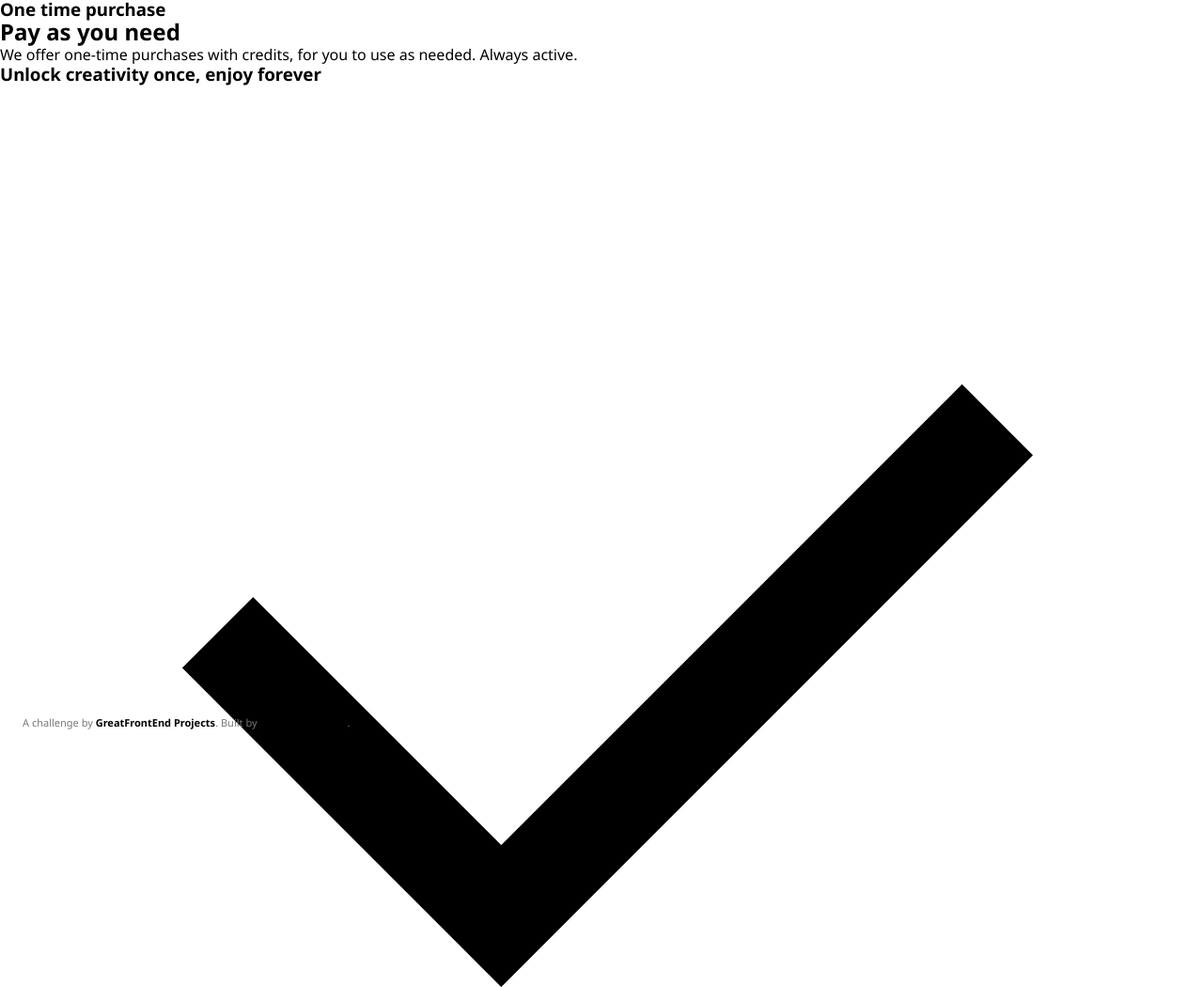
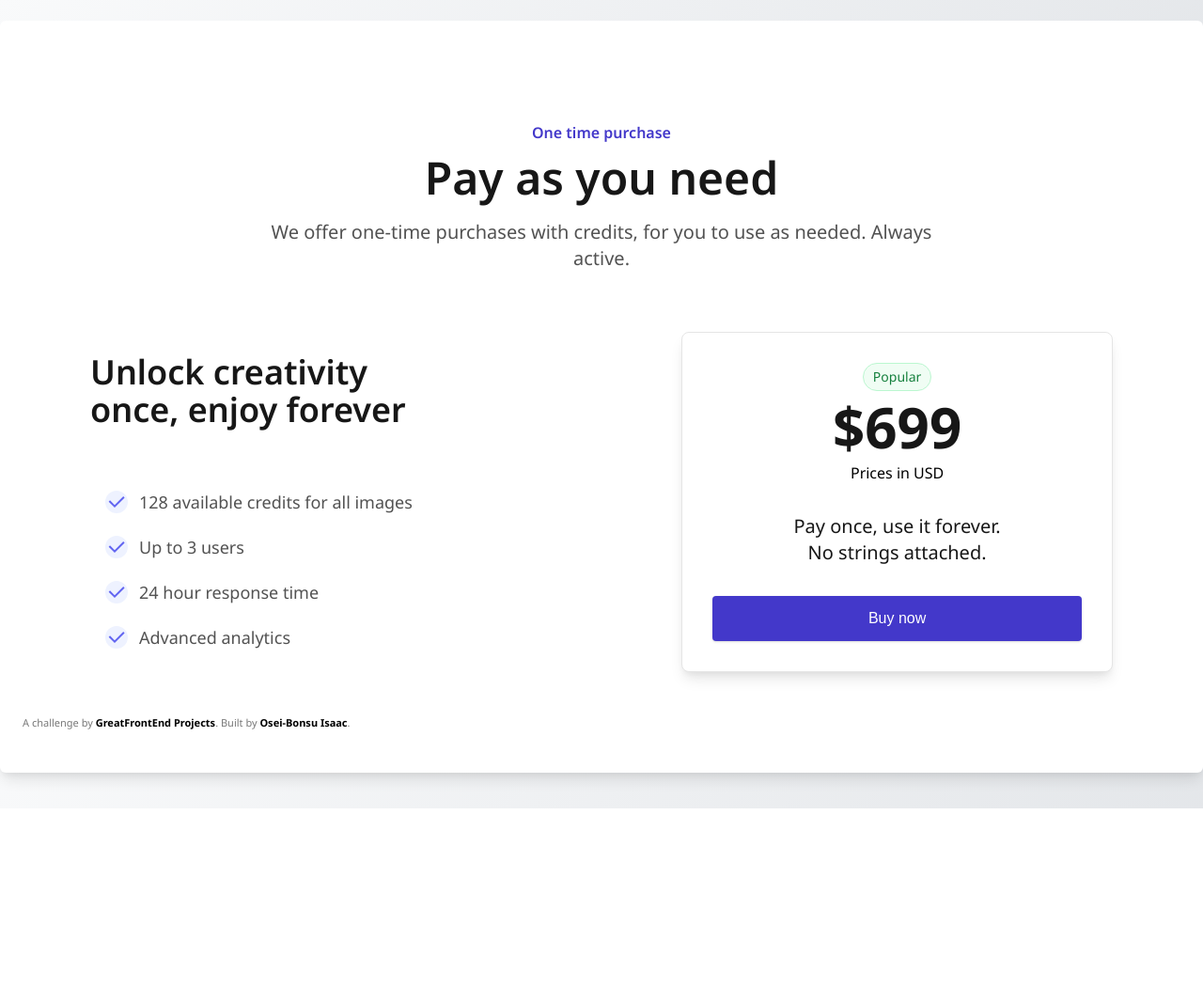
Before and after one commit to io-oseinana/GreatFrontEnd-Project, a website: page index.html in a window 1280 px wide. Shown: the top 1050 px of the page at 94% size. After the commit the page ends 860 px from the top, so only its background shows below. Drawn offline with Linux system fonts and the light colour scheme.

Commit message:
Style pricing section

```diff
--- a/css/style.css
+++ b/css/style.css
@@ -20,6 +20,7 @@
 *::before,
 *::after {
   box-sizing: border-box;
+  transition: all 0.3s ease;
 }
 
 /* Prevent font size inflation */
@@ -90,9 +91,10 @@ picture {
 /* Remove default button styles */
 
 button {
-	background: tranparent;
+	background: transparent;
 	border: none;
 	outline: none;
+  cursor: pointer;
 }
 
 /* Anything that has been anchored to should have extra scroll margin */
@@ -112,6 +114,270 @@ body {
     "Segoe UI", Roboto, Oxygen, Ubuntu, Cantarell, "Open Sans", "Helvetica Neue",
     sans-serif;
   min-height: 100vh;
+  background:
+    linear-gradient(
+      147.52deg,
+      var(--color-light-gray) 0%,
+      var(--color-border-gray)  100%
+    )
+}
+
+.pricing {
+  width: 100%;
+  height: 100vh;
+}
+
+.page-body {
+  padding: 16px;
+width: 100%;
+height: 100%;
+}
+
+.content {
+  background: var(--color-white);
+  border-radius: 6px;
+  display: flex;
+  flex-direction: column;
+  align-items: center;
+  justify-content: center;
+  box-shadow:     0px 4px 6px -2px rgba(0, 0, 0, 0.05),
+    0px 10px 15px -3px rgba(0, 0, 0, 0.1);
+    height: 100%;
+  }
+
+.section-pricing {
+  padding:  96px;
+  display: flex;
+  /* flex-direction: column; */
+  gap: 80px;
+  align-items: center;
+  justify-content: flex-start;
+}
+
+.pricing-container {
+  display: flex;
+  flex-direction: column;
+  gap: 64px;
+  align-items: center;
+  justify-content: flex-start;
+}
+
+.content-header {
+  display: flex;
+  flex-direction: column;
+  gap:  40px;
+  align-items: center;
+  justify-content: flex-start;
+}
+
+.header {
+  padding: 0px 160px 0px 160px;
+  display: flex;
+  flex-direction: column;
+  gap:  20px;
+  align-items: center;
+
+  & > p {
+    color: var(--color-dark-gray);
+    text-align: center;
+    font-size:  20px;
+    line-height: 28px;
+    font-weight: 400;
+  }
+
+
+.header-text-pair {
+  padding: 0px 40px 0px 40px;
+  display: flex;
+  flex-direction: column;
+  gap:  12px;
+  align-items: center;
+  justify-content: center;
+
+  h1 {
+      color: var(--color-dark-blue);
+      text-align: center;
+      font-size: 16px;
+      line-height: 24px;
+      font-weight: 600;
+  }
+}
+}
+
+.header-text-pair   h2 {
+  color: var(--color-black);
+  text-align: center;
+  font-size: 48px;
+  line-height: 48px;
+  font-weight: 600;
+}
+
+
+.container2 {
+  display: flex;
+  flex-direction: row;
+  gap: 32px;
+  align-items: center;
+  justify-content: center;
+  width: 100%;
+}
+
+.content3 {
+  display: flex;
+  flex-direction: column;
+  gap: 48px;
+  align-items: flex-start;
+  justify-content: flex-start;
+}
+
+.heading-and-check-items {
+  display: flex;
+  flex-direction: column;
+  gap: 64px;
+  align-items: flex-start;
+  justify-content: flex-start;
+}
+
+.heading {
+  color: var(--color-black);
+  text-align: left;
+  font-size: 36px;
+  line-height: 40px;
+  font-weight: 600;
+}
+
+.check-items {
+  padding: 0px 16px 0px 16px;
+  display: flex;
+  flex-direction: column;
+  gap: 20px;
+  align-items: flex-start;
+  justify-content: flex-start;
+}
+
+.row {
+  display: flex;
+  flex-direction: row;
+  gap:  12px;
+  align-items: center;
+  justify-content: flex-start;
+
+  & svg {
+    border-radius: 9999px;
+    background: #eef2ff;
+  color: #6366f1;
+    width: 24px;
+    height: 24px;
+  }
+
+  & p {
+      color: var(--color-dark-gray);
+      text-align: left;
+      font-size: 18px;
+      line-height: 28px;
+      font-weight:  400;
+    }
+}
+
+.price {
+  background: var(--color-white);
+  border-radius: 8px;
+  border: 1px solid #e5e5e5 ;
+  padding: 32px;
+  display: flex;
+  flex-direction: column;
+  gap:  32px;
+  align-items: center;
+  justify-content: center;
+  width: 487px;
+  box-shadow:
+    0px 4px 6px -2px rgba(0, 0, 0, 0.05),
+    0px 10px 15px -3px rgba(0, 0, 0, 0.1);
+}
+
+.price-text-pair {
+  display: flex;
+  flex-direction: column;
+  gap: 8px;
+  align-items: center;
+  justify-content: center;
+}
+
+.badge-text {
+  background: var(--color-pale-green);
+  border-radius:  9999px;
+  border: 1px solid var(--color-light-green) ;
+  color: var(--color-green);
+  padding: 4px  10px 4px 10px;
+  display: flex;
+  flex-direction: row;
+  align-items: center;
+  justify-content: flex-start;
+  text-align: center;
+  font-size:  14px;
+  line-height:  20px;
+  font-weight: 400;
+}
+
+._699 {
+  color: var(--color-black);
+  text-align: center;
+  font-size: 60px;
+  line-height: 60px;
+  font-weight: 700;
+}
+
+.usd {
+  color: var(--color-dark-gray);
+  text-align: center;
+  font-size: 14px;
+  line-height: 20px;
+  font-weight: 400;
+}
+
+.text-pair4 {
+  padding: 0px 32px 0px 32px;
+  display: flex;
+  flex-direction: column;
+  align-items: flex-start;
+  justify-content: center;
+
+  & p {
+      color: var(--color-black);
+      text-align: center;
+      font-size: 20px;
+      line-height: 28px;
+      font-weight: 400;
+    }
+  }
+
+.button {
+  background: var(--color-dark-blue);
+  border-radius: 4px;
+  color: var(--color-white);
+  padding: 12px 20px 12px 20px;
+  width: 100%;
+  height: 48px;
+  box-shadow:
+    0px 1px 2px 0px rgba(0, 0, 0, 0.06),
+    0px 1px 3px 0px rgba(0, 0, 0, 0.1);
+    font-size: 16px;
+  line-height: 24px;
+  font-weight:  500;
+
+  &:hover {
+    background: var(--color-deep-blue)
+  }
+
+  &:focus {
+    box-shadow: 0px 0px 0px 4px rgba(68, 76, 231, 0.12),
+      0px 0px 0px 1px rgba(68, 76, 231, 1);
+  }
+
+  &:disabled {
+    background:  #F5F5F5;
+    color: #A3A3A3;
+  }
 }
 
 .credits {
```
